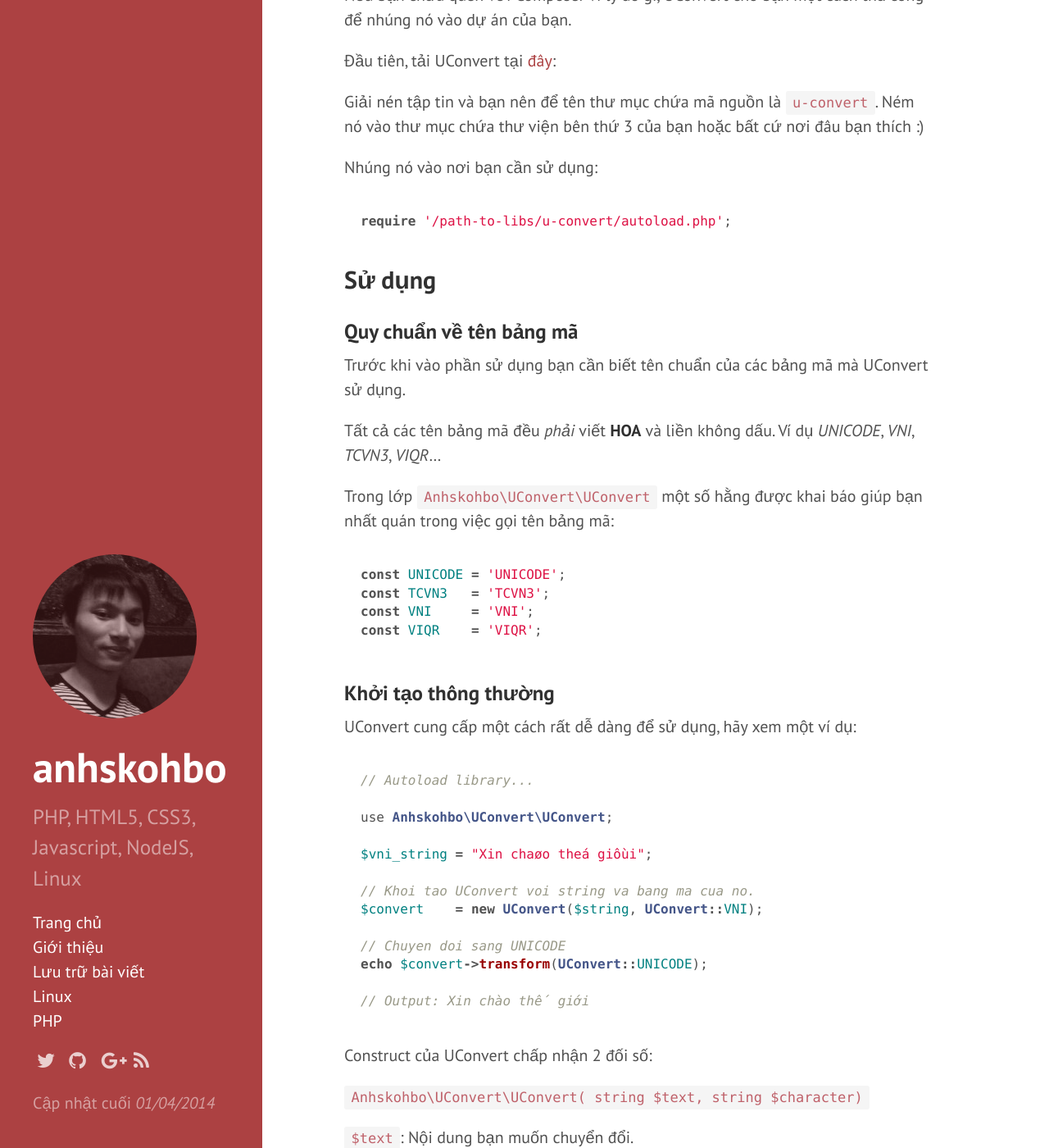
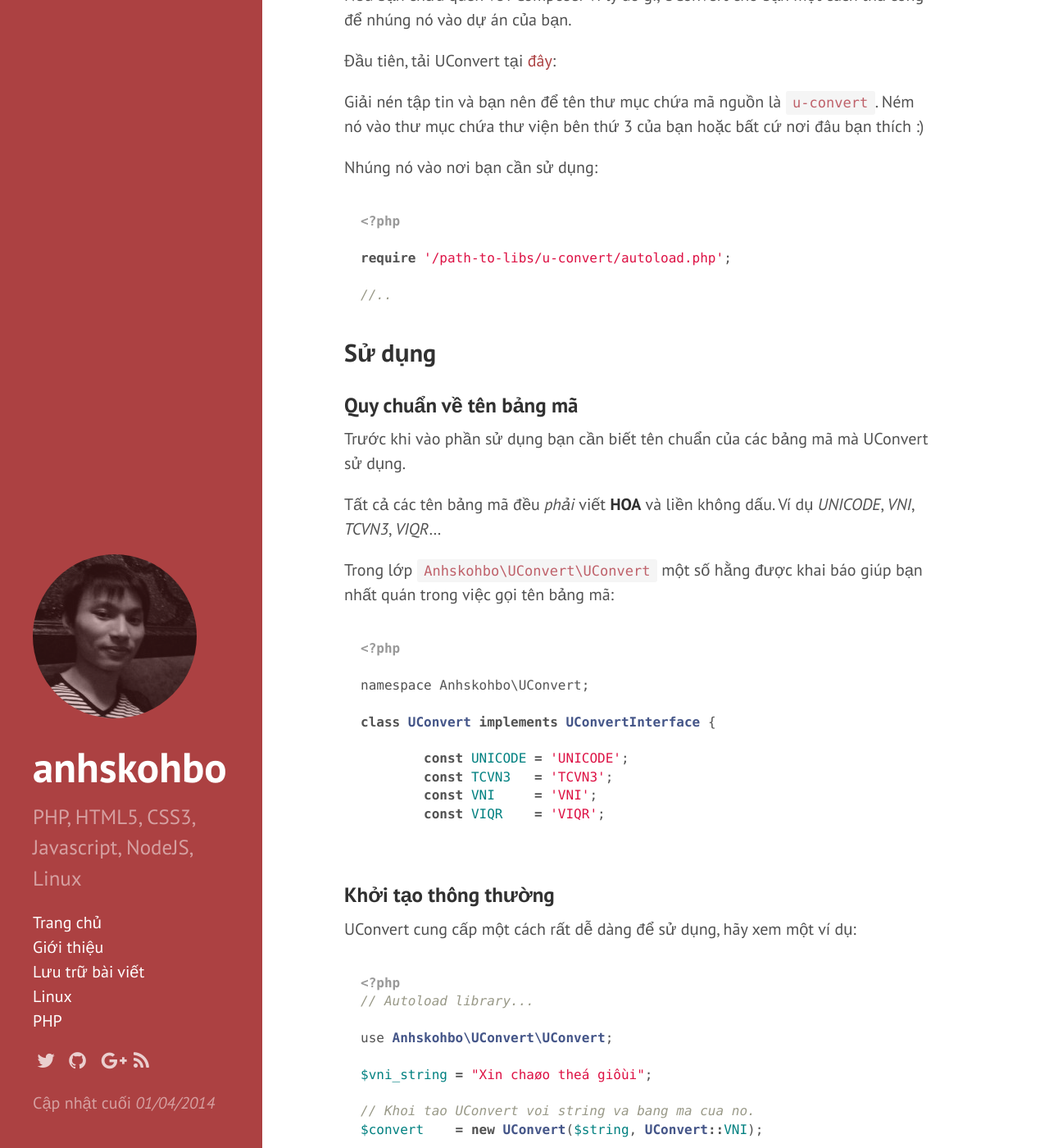
Before and after one commit to anhskohbo/anhskohbo.github.io, a Jekyll site: the page built from _posts/2014-03-31-chuyen-doi-qua-lai-giua-cac-bang-ma-tieng-viet.md, in a window 1280 px wide and 1400 px high, scrolled down 2159 px. Shown: the whole window at 82% size. Built offline with Jekyll 4.4.1, drawn with Linux system fonts in a browser that asks for light colours; nearby versions of some CDN libraries; Markdown is read by kramdown in place of the engine named in the settings; comment, search, counter and statistics services are not loaded.

Commit message:
Fix post

````diff
--- a/_posts/2014-03-31-chuyen-doi-qua-lai-giua-cac-bang-ma-tieng-viet.md
+++ b/_posts/2014-03-31-chuyen-doi-qua-lai-giua-cac-bang-ma-tieng-viet.md
@@ -50,7 +50,7 @@ Nếu bạn sử dụng [Composer](https://getcomposer.org/) để quản lý th
 
 Tiếp theo, update lại các gói:
 
-```
+```sh
 composer update
 ```
 
@@ -65,7 +65,11 @@ Giải nén tập tin và bạn nên để tên thư mục chứa mã nguồn l
 Nhúng nó vào nơi bạn cần sử dụng:
 
 ```php
+<?php
+
 require '/path-to-libs/u-convert/autoload.php';
+
+//..
 ```
 
 ## Sử dụng
@@ -79,10 +83,17 @@ Tất cả các tên bảng mã đều *phải* viết **HOA** và liền không
 Trong lớp `Anhskohbo\UConvert\UConvert` một số hằng được khai báo giúp bạn nhất quán trong việc gọi tên bảng mã:
 
 ```php
-const UNICODE = 'UNICODE';
-const TCVN3   = 'TCVN3';
-const VNI     = 'VNI';
-const VIQR    = 'VIQR';
+<?php
+
+namespace Anhskohbo\UConvert;
+
+class UConvert implements UConvertInterface {
+
+	const UNICODE = 'UNICODE';
+	const TCVN3   = 'TCVN3';
+	const VNI     = 'VNI';
+	const VIQR    = 'VIQR';
+
 ```
 
 ### Khởi tạo thông thường
@@ -90,6 +101,7 @@ const VIQR    = 'VIQR';
 UConvert cung cấp một cách rất dễ dàng để sử dụng, hãy xem một ví dụ:
 
 ```php
+<?php
 // Autoload library...
 
 use Anhskohbo\UConvert\UConvert;
@@ -124,6 +136,8 @@ Những static-method đặc biệt là: `to` + tên bảng mã sẵn có (trong
 Dưới đây là một ví dụ gọi trực tiếp kiểu static:
 
 ```php
+<?php
+
 use Anhskohbo\UConvert\UConvert;
 
 UConvert::toUnicode($vni, UConvert::VIQR);
````
